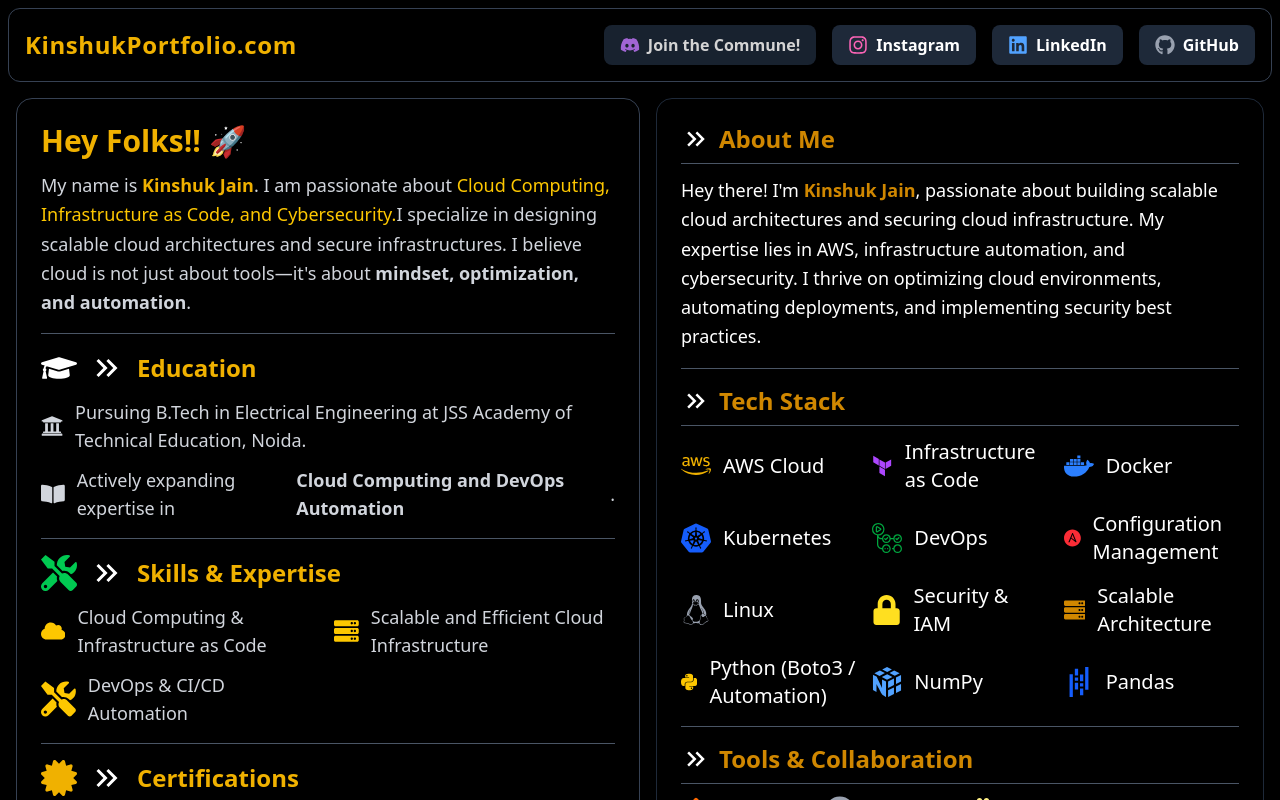
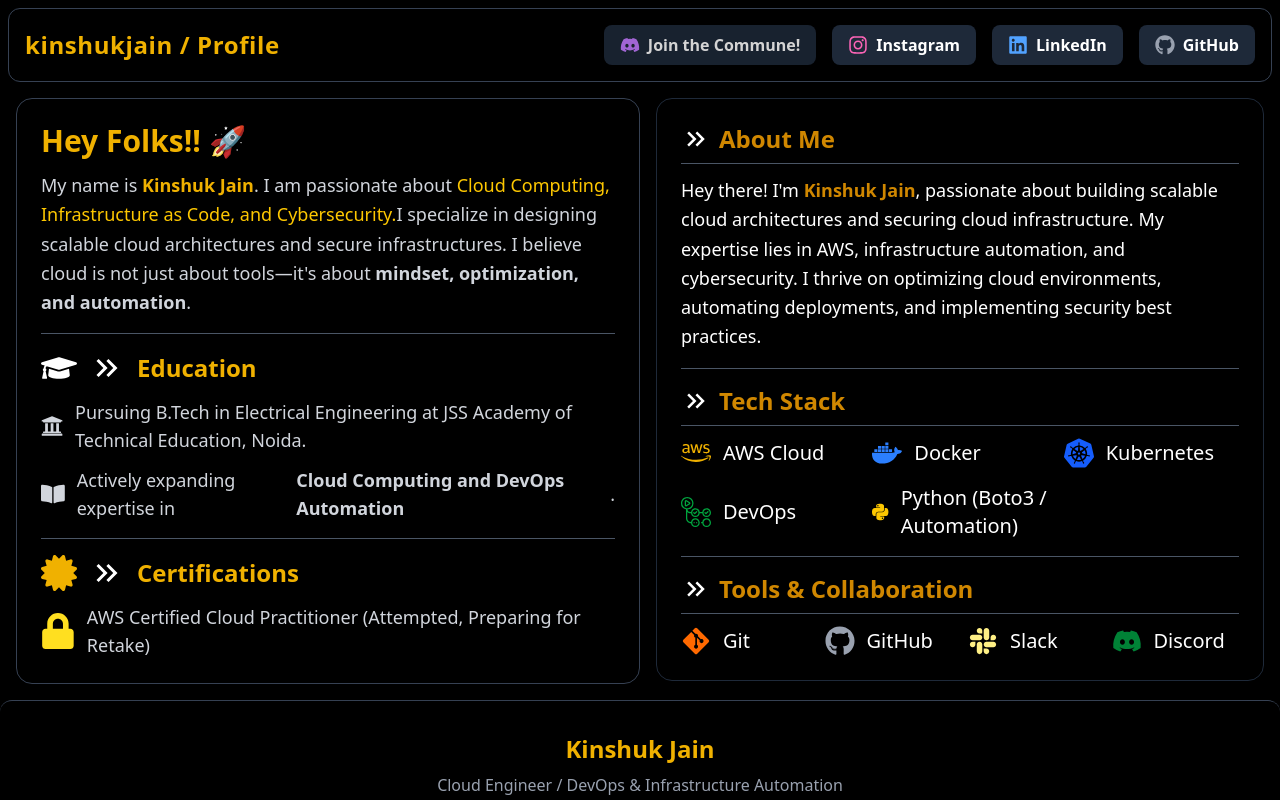
Before and after one commit to kinshukjainn/kinshukkportfolio, a React (Vite) app: page / in a window 1280 px wide. Shown: the top 800 px of the page. Built offline with nearby package versions, Linux system fonts and the light colour scheme.

Commit message:
new changes and something deleted

```diff
--- a/src/Content/Leftcontent.tsx
+++ b/src/Content/Leftcontent.tsx
@@ -1,8 +1,7 @@
 import {
-  FaAws, FaSlack, FaDocker, FaPython, FaGitAlt, FaDiscord, FaGithub, FaServer, FaLock
+  FaAws, FaSlack, FaDocker, FaPython, FaGitAlt, FaDiscord, FaGithub
 } from "react-icons/fa";
-import {
-  SiTerraform, SiKubernetes, SiGithubactions, SiNumpy, SiPandas, SiLinux, SiAnsible
+import {  SiKubernetes, SiGithubactions
 } from "react-icons/si";
 import { MdOutlineKeyboardDoubleArrowRight } from "react-icons/md";
 
@@ -29,17 +28,10 @@ const LeftContent = ({ className = "" }) => {
       </h2>
       <ul className="grid grid-cols-2 sm:grid-cols-3 gap-4 text-white text-lg md:text-xl">
         <li className="flex items-center gap-3"><FaAws className="text-yellow-500 text-3xl" /> AWS Cloud</li>
-        <li className="flex items-center gap-3"><SiTerraform className="text-purple-500 text-3xl" /> Infrastructure as Code</li>
         <li className="flex items-center gap-3"><FaDocker className="text-blue-500 text-3xl" /> Docker</li>
         <li className="flex items-center gap-3"><SiKubernetes className="text-blue-600 text-3xl" /> Kubernetes</li>
         <li className="flex items-center gap-3"><SiGithubactions className="text-green-600 text-3xl" /> DevOps</li>
-        <li className="flex items-center gap-3"><SiAnsible className="text-red-500 text-3xl" /> Configuration Management</li>
-        <li className="flex items-center gap-3"><SiLinux className="text-gray-400 text-3xl" /> Linux</li>
-        <li className="flex items-center gap-3"><FaLock className="text-yellow-300 text-3xl" /> Security & IAM</li>
-        <li className="flex items-center gap-3"><FaServer className="text-yellow-600 text-3xl" /> Scalable Architecture</li>
         <li className="flex items-center gap-3"><FaPython className="text-yellow-400 text-3xl" /> Python (Boto3 / Automation)</li>
-        <li className="flex items-center gap-3"><SiNumpy className="text-blue-400 text-3xl" /> NumPy</li>
-        <li className="flex items-center gap-3"><SiPandas className="text-blue-600 text-3xl" /> Pandas</li>
       </ul>
 
       <div className="my-4 border-t border-gray-600"></div>
--- a/src/Content/Rightcontent.tsx
+++ b/src/Content/Rightcontent.tsx
@@ -1,6 +1,6 @@
 import {
-  FaGraduationCap, FaCloud, FaLock, FaUniversity,
-  FaTools, FaCertificate, FaBookOpen, FaServer
+  FaGraduationCap, FaLock, FaUniversity,
+   FaCertificate, FaBookOpen
 } from "react-icons/fa";
 import { MdOutlineKeyboardDoubleArrowRight } from "react-icons/md";
 
@@ -37,26 +37,6 @@ const RightContent = ({ className = "" }) => {
       </ul>
       <div className="my-4 border-t border-gray-600"></div>
 
-      {/* 🛠️ Skills & Expertise */}
-      <h2 className="text-2xl font-semibold mb-3 text-yellow-500 flex items-center gap-3">
-        <FaTools className="text-4xl text-green-500" />
-        <MdOutlineKeyboardDoubleArrowRight className="text-white text-4xl" /> Skills & Expertise
-      </h2>
-      <ul className="grid grid-cols-1 md:grid-cols-2 gap-3 text-gray-300 text-base md:text-lg">
-        <li className="flex items-center gap-3">
-          <FaCloud className="text-4xl text-yellow-400" />
-          Cloud Computing & Infrastructure as Code
-        </li>
-        <li className="flex items-center gap-3">
-          <FaServer className="text-4xl text-yellow-400" />
-          Scalable and Efficient Cloud Infrastructure
-        </li>
-        <li className="flex items-center gap-3">
-          <FaTools className="text-4xl text-yellow-400" />
-          DevOps & CI/CD Automation
-        </li>
-      </ul>
-      <div className="my-4 border-t border-gray-600"></div>
 
       {/* 🏆 Certifications */}
       <h2 className="text-2xl font-semibold mb-3 text-yellow-500 flex items-center gap-3">
--- a/src/components/Header.tsx
+++ b/src/components/Header.tsx
@@ -6,7 +6,7 @@ const Header = () => {
 
       {/* Portfolio Name */}
       <h1 className="text-2xl font-bold text-yellow-500 tracking-wide">
-        KinshukPortfolio.com
+        kinshukjain / Profile
       </h1>
 
       {/* Social Links Section */}
```
